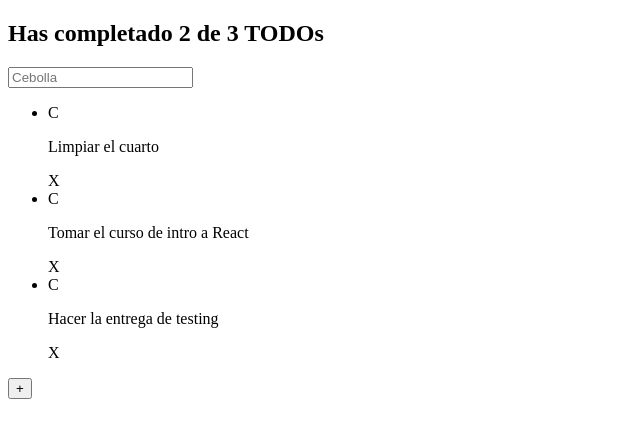
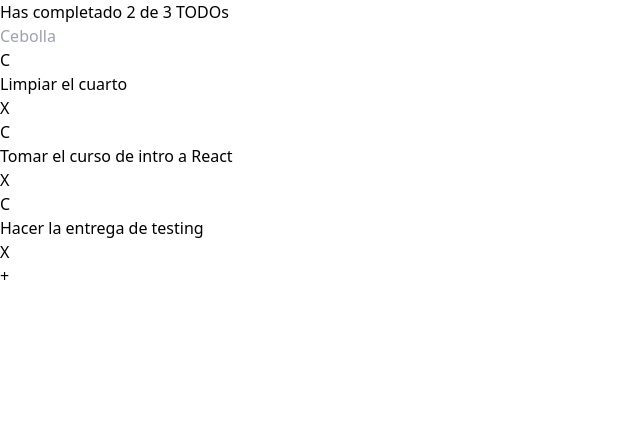
Before and after one commit to aguscorvo/todo-app, a React (Create React App) app: page / in a window 1280 px wide. Shown: the top 438 px of the page, without its empty margins (0-640 px from the left). Built offline with nearby package versions, Linux system fonts and the light colour scheme.

Commit message:
Install TailwindCSS

```diff
--- /dev/null
+++ b/craco.config.js
@@ -0,0 +1,7 @@
+module.exports = {
+  style: {
+    postcss: {
+      plugins: [require("tailwindcss"), require("autoprefixer")],
+    },
+  },
+}
--- a/src/index.css
+++ b/src/index.css
@@ -1,13 +1,17 @@
-body {
+@tailwind base;
+@tailwind components;
+@tailwind utilities;
+
+/* body {
   margin: 0;
-  font-family: -apple-system, BlinkMacSystemFont, 'Segoe UI', 'Roboto', 'Oxygen',
-    'Ubuntu', 'Cantarell', 'Fira Sans', 'Droid Sans', 'Helvetica Neue',
+  font-family: -apple-system, BlinkMacSystemFont, "Segoe UI", "Roboto", "Oxygen",
+    "Ubuntu", "Cantarell", "Fira Sans", "Droid Sans", "Helvetica Neue",
     sans-serif;
   -webkit-font-smoothing: antialiased;
   -moz-osx-font-smoothing: grayscale;
 }
 
 code {
-  font-family: source-code-pro, Menlo, Monaco, Consolas, 'Courier New',
+  font-family: source-code-pro, Menlo, Monaco, Consolas, "Courier New",
     monospace;
-}
+} */
--- a/src/index.js
+++ b/src/index.js
@@ -1,6 +1,6 @@
 import React from "react"
 import ReactDOM from "react-dom"
 import App from "./App"
-// import "./index.css"
+import "./index.css"
 
 ReactDOM.render(<App />, document.getElementById("root"))
--- /dev/null
+++ b/tailwind.config.js
@@ -0,0 +1,11 @@
+module.exports = {
+  purge: ["./src/**/*.{js,jsx,ts,tsx}", "./public/index.html"],
+  darkMode: false, // or 'media' or 'class'
+  theme: {
+    extend: {},
+  },
+  variants: {
+    extend: {},
+  },
+  plugins: [],
+}
```
Also changed, not shown: package.json (+9 -3 lines), 2 other files (tests, documents, lock files or other folders).
